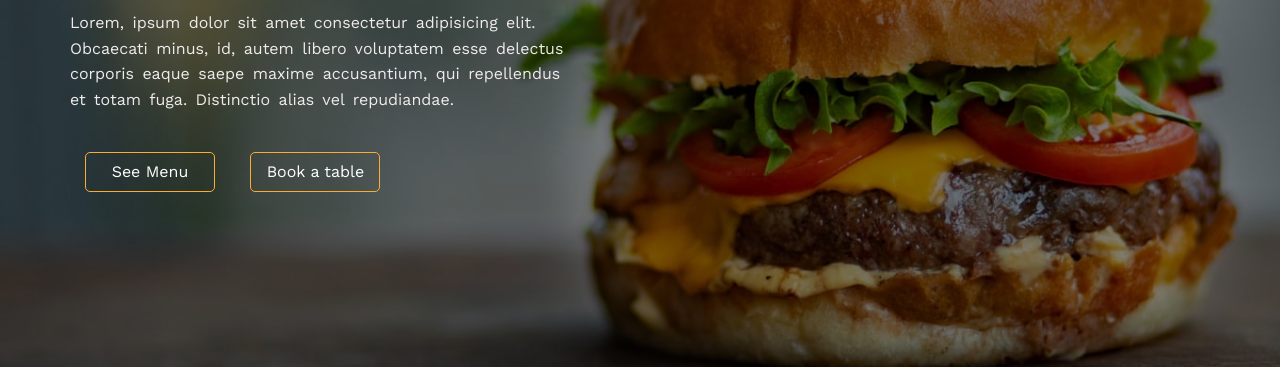
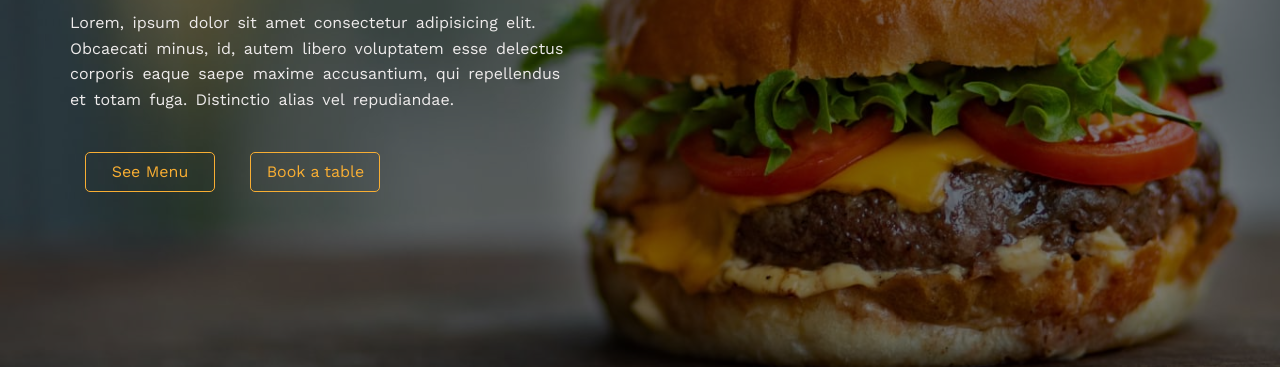
Before and after one commit to OMAR-A-M-A/Burger_Bun, a plain HTML site: page index.html in a window 1280 px wide. In both pictures the pointer is over the button "See Menu". Shown: the part 433-800 px from the top of the page. Drawn offline with Linux system fonts and the light colour scheme.

Commit message:
Add files via upload

```diff
--- a/css/style.css
+++ b/css/style.css
@@ -180,13 +180,13 @@ main .main-text h1 {
 
     &:hover {
         background-color: transparent;
-        color: var(--main-color);
+        color: var(--secondary-color);
     }
 }
 
 .btns button:last-child {
     background-color: transparent;
-    color: var(--main-color);
+    color: var(--secondary-color);
     transition: 0.3s;
 
     &:hover {
```
